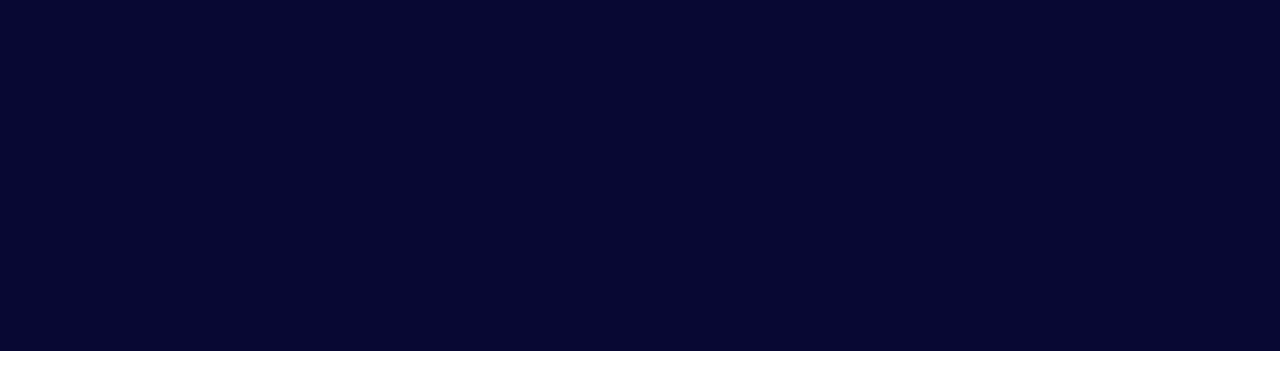
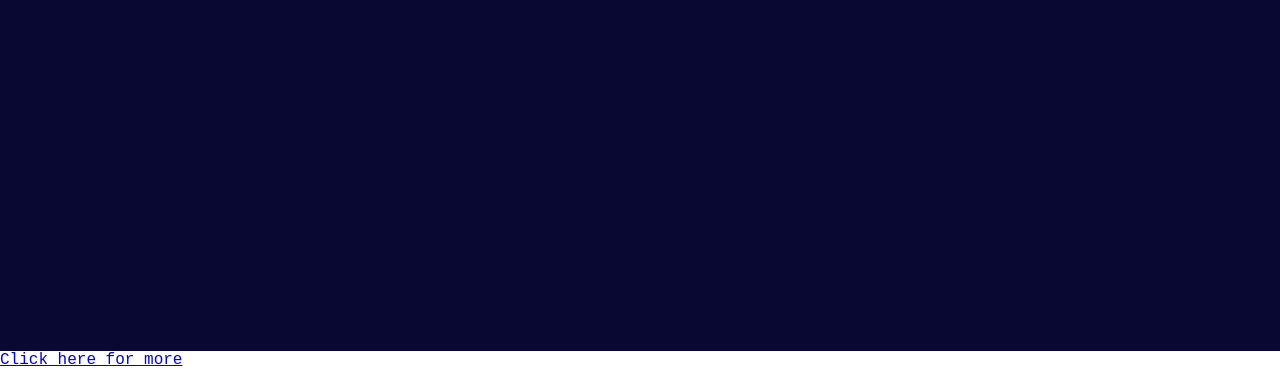
Before and after one commit to LoneWolf454e/Search-Bar, a plain HTML site: page index.html in a window 1280 px wide. Shown: the part 449-818 px from the top of the page. Drawn offline with Linux system fonts and the light colour scheme.

Commit message:
Update index.html

```diff
--- a/index.html
+++ b/index.html
@@ -13,6 +13,7 @@
         <button type="submit"><img src="images/search.png"></button>
     </form>
 </div>
+    <a href="https://pellarsites-github-io.vercel.app/">Click here for more</a>
 
 
 
```
